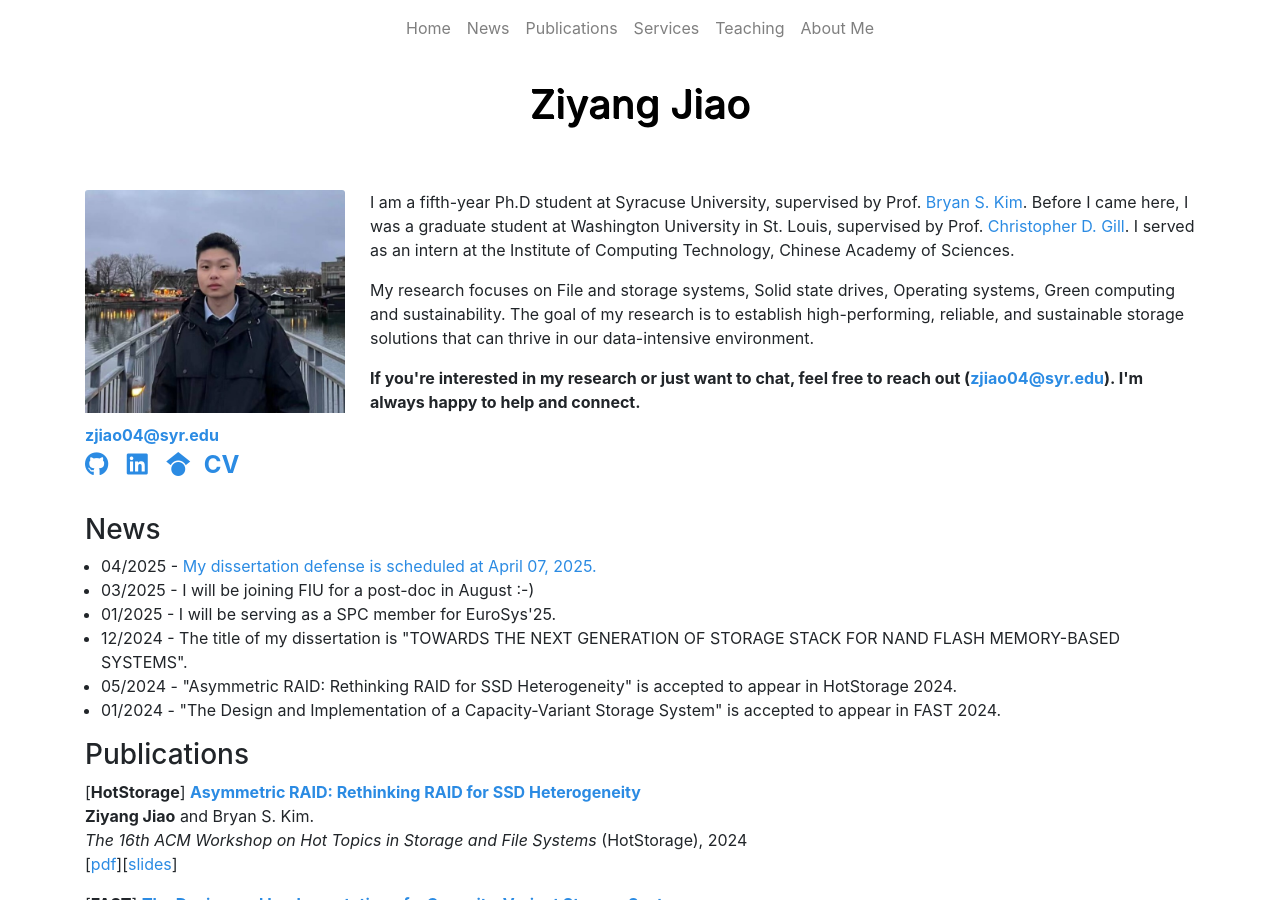
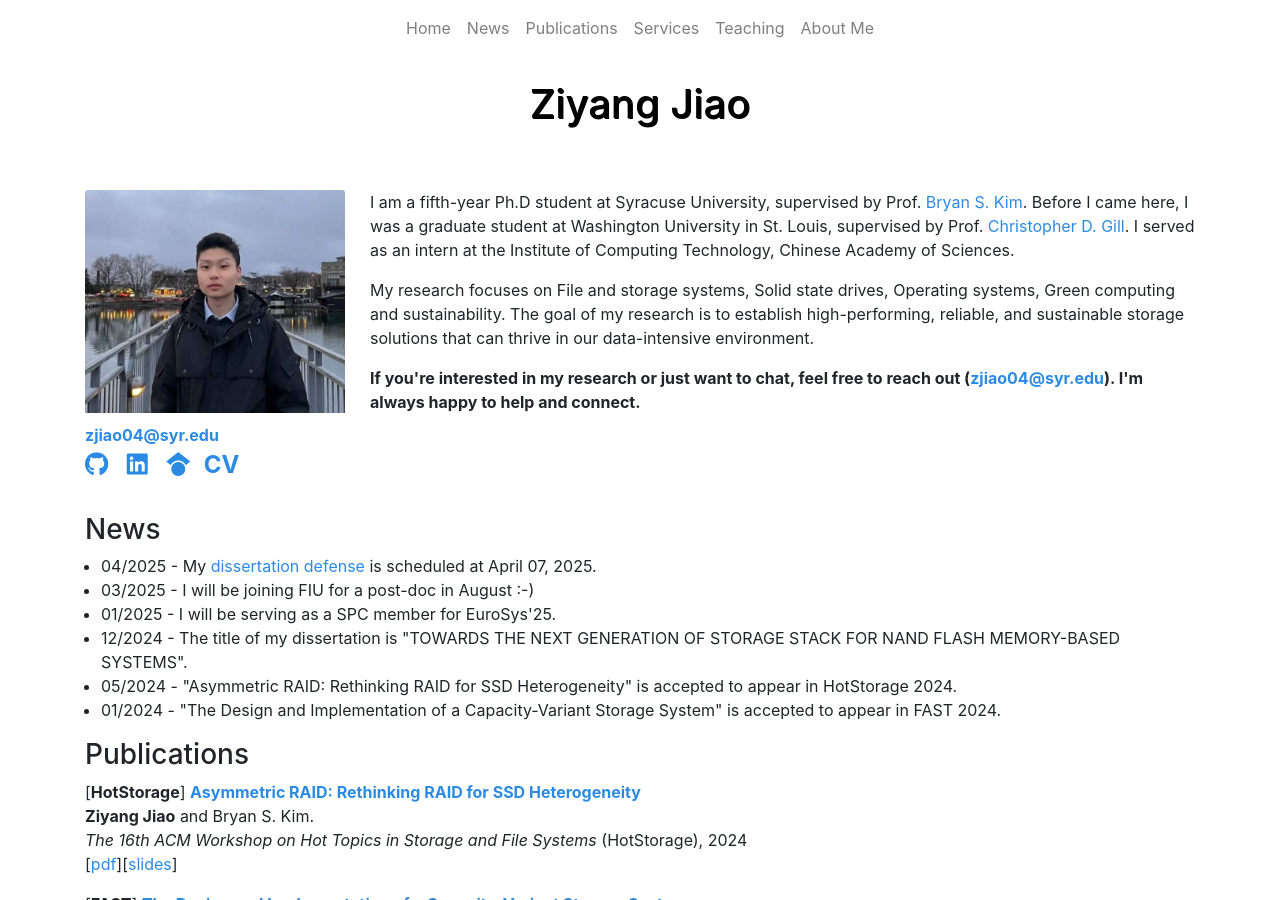
Before and after one commit to ZiyangJiao/ZiyangJiao.github.io, a Jekyll site: the page index.html, which Jekyll copies as it is, in a window 1280 px wide and 900 px high. Built offline with Jekyll 4.4.1, drawn with Linux system fonts in a browser that asks for light colours; nearby versions of some CDN libraries; part of the change alters nothing that is shown.

```diff
--- a/index.html
+++ b/index.html
@@ -123,7 +123,7 @@
         <a name="news" style="display: block; margin-top: -50px; padding-top: 50px;"></a>
         <h3>News</h3>
         <ul style="padding-left: 16px;">
-          <li>04/2025 - <a href="https://calendar.syracuse.edu/events/2025-apr-07/dissertation-defense-ziyang-jiao/">My dissertation defense is scheduled at April 07, 2025.</a></li>
+          <li>04/2025 - My <a href="https://calendar.syracuse.edu/events/2025-apr-07/dissertation-defense-ziyang-jiao/">dissertation defense</a> is scheduled at April 07, 2025.</a></li>
           <li>03/2025 - I will be joining FIU for a post-doc in August :-)</li>
           <li>01/2025 - I will be serving as a SPC member for EuroSys'25.</li>
           <li>12/2024 - The title of my dissertation is "TOWARDS THE NEXT GENERATION OF STORAGE STACK FOR NAND FLASH MEMORY-BASED SYSTEMS".</li>
```
